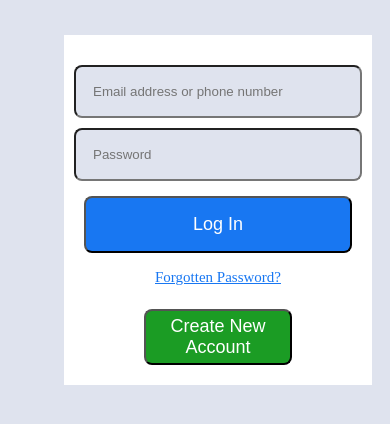
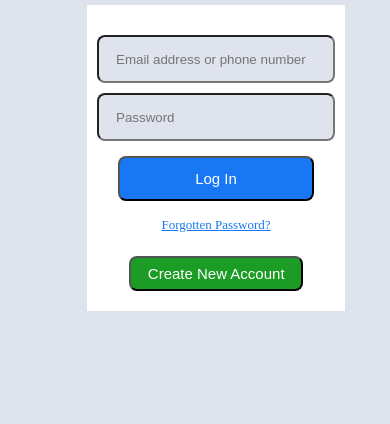
Before and after one commit to samdani91/Facebook_Login_Page_Clone, a plain HTML site: page index.html in a window 390 px wide. Shown: the part 212-636 px from the top of the page. Drawn offline with Linux system fonts and the light colour scheme.

Commit message:
responsive

```diff
--- a/style.css
+++ b/style.css
@@ -189,9 +189,8 @@ p a{
 
 @media screen and (max-width: 600px) {
     .textbox {
-        margin-top: 100px;
+        margin-top: 70px;
         margin-left: 50px;
-
 
     }
     .textbox h1 {
@@ -203,14 +202,28 @@ p a{
     }
     .container {
         margin-top: 50px;
-        margin-right: 18px;
+        margin-right: 45px;
         width: 250px;
-        height: 250px;
+        height: 100px;
     }
     .credential {
-        width: 250px;
+        width: 200px;
+        height: 10px;
     }
     .btn{
-        padding: 5px;
+        padding: 7px;
+        width: 80%;
+        margin-left: 22px;
+        font-size: 15px;
+    }
+
+    .login{
+        font-size: 15px;
+        padding: 12px;
+        width: 90%;
+    }
+
+    p{
+        font-size: 13px;
     }
 }
```
